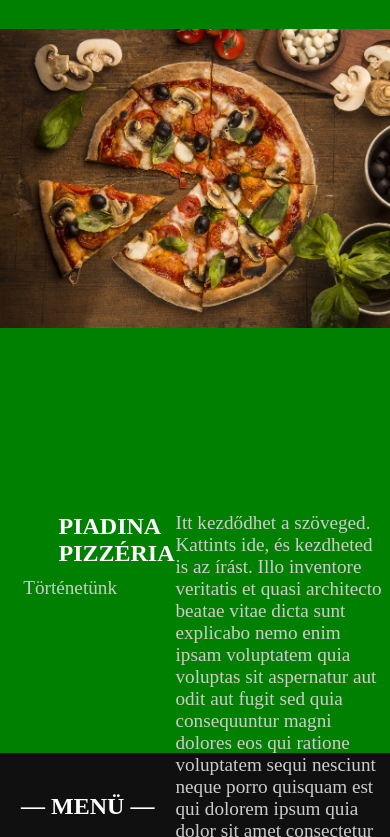
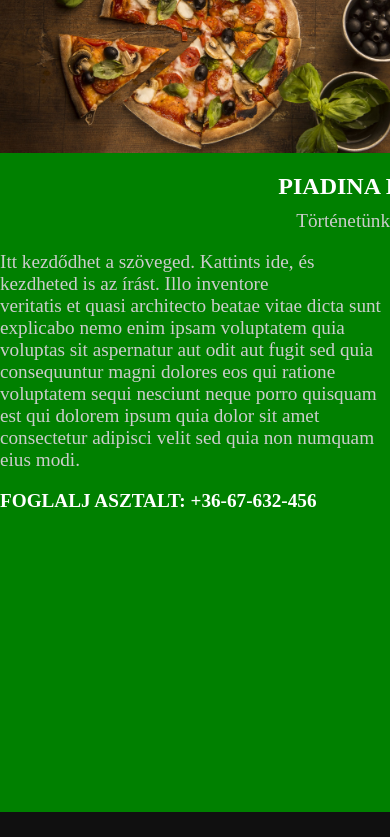
Before and after one commit to denesmor/Pizza_weboldal, a plain HTML site: page index.html in a window 390 px wide. Shown: the part 97-934 px from the top of the page. Drawn offline with Linux system fonts and the light colour scheme.

Commit message:
reszponzivitas_fejlec_piadina

```diff
--- a/index.css
+++ b/index.css
@@ -401,17 +401,54 @@ p{
     }
 
     #fejlec{
-        background-size: 115%;
+        background-position: top;
+        background-repeat: no-repeat;
+        background-size: 100%;
         width: 100%;
         padding: 0px;
         margin: 0px;
+        height: 250px;
     }
 
     #fejlec_cim{
+        padding-top: 45px;
+        padding-left: 20px;
+    }
+
+    #felso_menu{
+        visibility: hidden;
+    }
+    /*ez alatt nem jo*/
+
+    #piadina{
+        margin-top: 0px;
+        margin-bottom: 0px;
+    }
+
+    #piapi{
+        float: none;
+        width: 100%;
+        text-align: center;
 
     }
 
-    #felso_menu{
+    #piadina_szoveg{
+        float: none;
+        width: 100%;
+        text-align: left;
+    }
 
+    #pp{
+        text-align: center;
+        margin-bottom: 0%;
+        width: 100%;
     }
+
+
+
+    .pp_p{
+        margin-right: 10px;
+        width: 100%;
+    }
+
 }
--- a/index.html
+++ b/index.html
@@ -13,6 +13,7 @@
             <div id="felso_menu">
                 <a class="header_a" href="" style="color: white;">KEZDŐLAP</a> / <a class="header_a" href=""> MENÜ</a> / <a class="header_a" href=""> RÓLUNK</a> / <a class="header_a" href="">KAPCSOLAT</a>
             </div>
+            <div id="hambuci"></div>
         </div>
     </header>
         <div id="piadina">
```
Also changed, not shown: kepek/burgerburgir.jpg (added).
